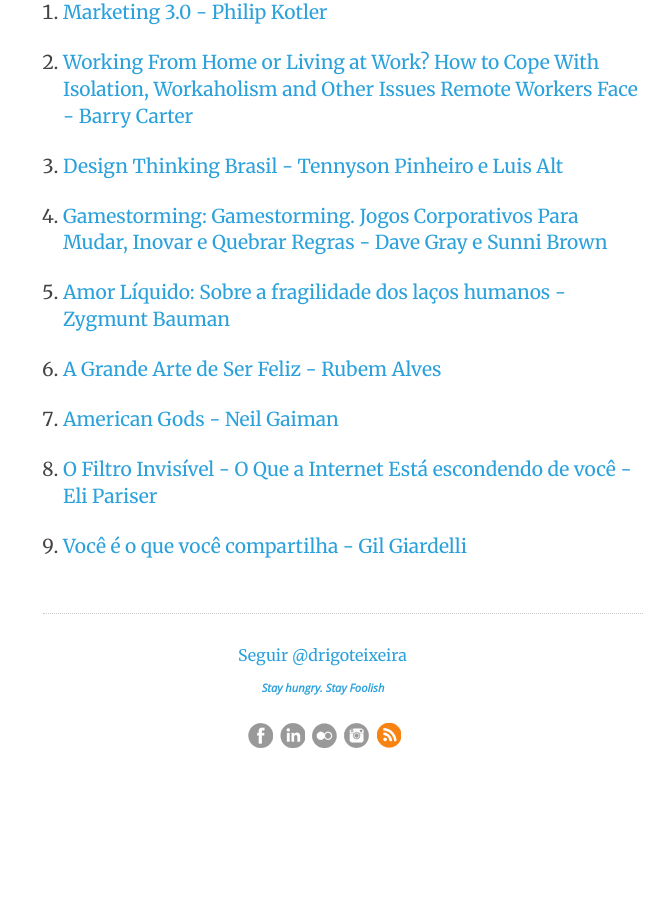
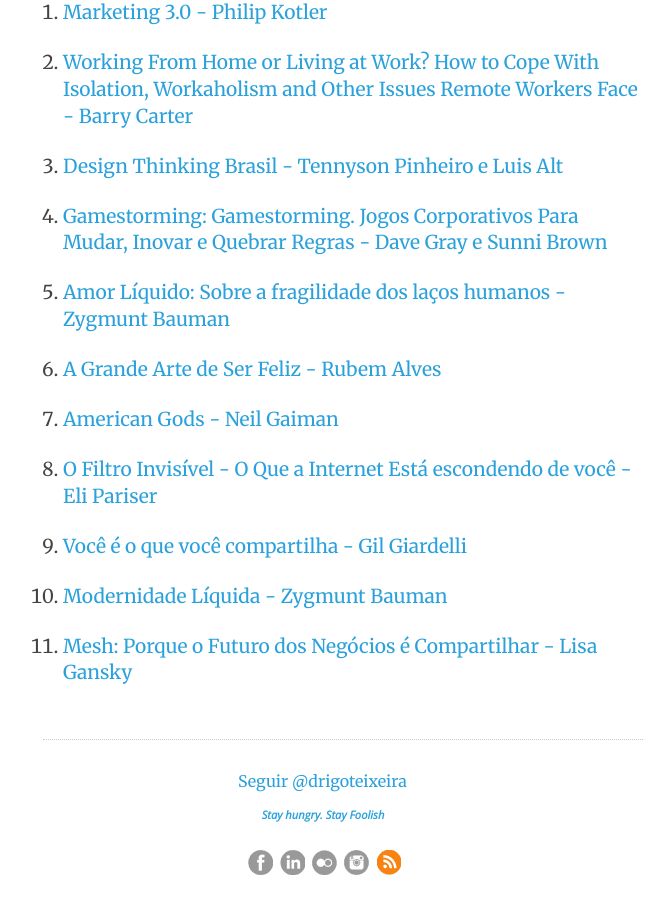
Before and after one commit to drigoteixeira/drigoteixeira.github.io, a Jekyll site: the page built from _posts/2015-01-16-livros-2015.md, in a window 1280 px wide and 900 px high, scrolled down 589 px. Shown: the whole window, without its empty margins (317-985 px from the left). Built offline with Jekyll 4.4.1, drawn with Linux system fonts in a browser that asks for light colours; nearby versions of some CDN libraries; comment, search, counter and statistics services are not loaded; before the commit the page ends 1362 px from its top, so only the background shows below that.

Commit message:
Update 2015-01-16-livros-2015.md

```diff
--- a/_posts/2015-01-16-livros-2015.md
+++ b/_posts/2015-01-16-livros-2015.md
@@ -23,3 +23,5 @@
 7. [American Gods - Neil Gaiman](http://www.amazon.com.br/dp/B000FC10MU)
 8. [O Filtro Invisível - O Que a Internet Está escondendo de você - Eli Pariser](http://www.amazon.com.br/dp/B008OHONOU)
 9. [Você é o que você compartilha - Gil Giardelli](http://www.amazon.com.br/dp/B00ENJCPP2)
+10. [Modernidade Líquida - Zygmunt Bauman ](http://www.amazon.com.br/dp/8571105987)
+11. [Mesh: Porque o Futuro dos Negócios é Compartilhar - Lisa Gansky](http://www.amazon.com.br/dp/B00OI1XBTO)
```
